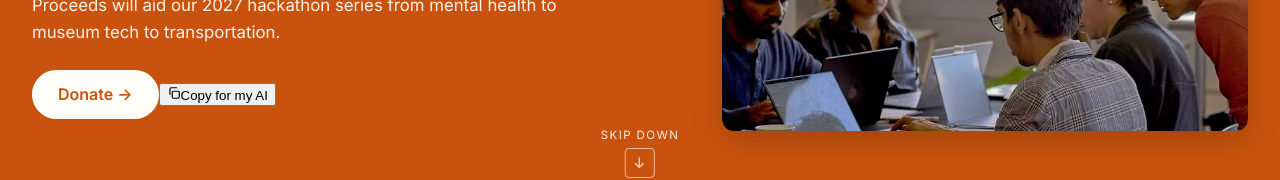
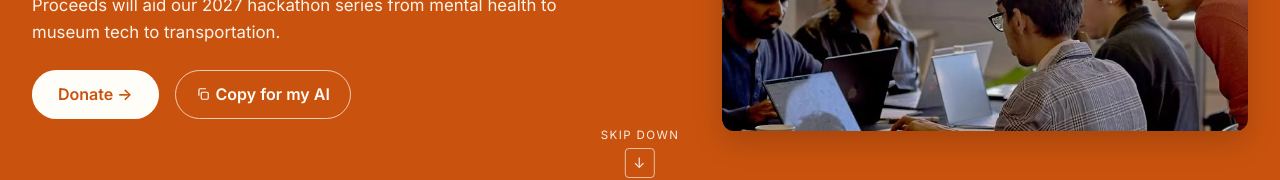
Before and after one commit to dssg-nyc/datadiplomats-website, a React (Vite) app: page / in a window 1280 px wide. Shown: the part 157-337 px from the top of the page. Built offline with nearby package versions, Linux system fonts and the light colour scheme; no server answers.

Commit message:
Add styles for DonateBanner actions and AI components

```diff
--- a/src/components/DonateBanner.css
+++ b/src/components/DonateBanner.css
@@ -40,6 +40,13 @@
   max-width: 34rem;
 }
 
+.donate-banner-actions {
+  display: flex;
+  align-items: center;
+  flex-wrap: wrap;
+  gap: var(--space-sm);
+}
+
 .donate-banner-cta {
   display: inline-block;
   background: var(--surface);
@@ -48,6 +55,57 @@
   padding: 12px 26px;
   border-radius: 999px;
   text-decoration: none;
+}
+
+/* "Copy for my AI": secondary outline button beside the filled Donate CTA. */
+.donate-banner-ai {
+  display: inline-flex;
+  flex-wrap: wrap;
+  align-items: center;
+}
+
+.donate-banner-ai-button {
+  display: inline-flex;
+  align-items: center;
+  gap: 6px;
+  background: transparent;
+  color: var(--surface);
+  border: 1px solid rgba(255, 253, 248, 0.7);
+  border-radius: 999px;
+  padding: 11px 20px;
+  font: inherit;
+  font-weight: 600;
+  cursor: pointer;
+}
+
+.donate-banner-ai-button:hover,
+.donate-banner-ai-button:focus-visible {
+  background: rgba(255, 253, 248, 0.14);
+}
+
+/* Manual-copy fallback, shown only if clipboard access fails. */
+.donate-banner-ai-manual {
+  display: block;
+  flex-basis: 100%;
+  margin-top: var(--space-sm);
+  max-width: 34rem;
+}
+
+.donate-banner-ai-manual label {
+  display: block;
+  font-size: 0.85rem;
+  margin-bottom: 4px;
+}
+
+.donate-banner-ai-manual textarea {
+  width: 100%;
+  font: inherit;
+  font-size: 0.85rem;
+  padding: 8px;
+  border-radius: 8px;
+  border: none;
+  background: var(--surface);
+  color: #1a1a1a;
 }
 
 .donate-banner-media {
```
